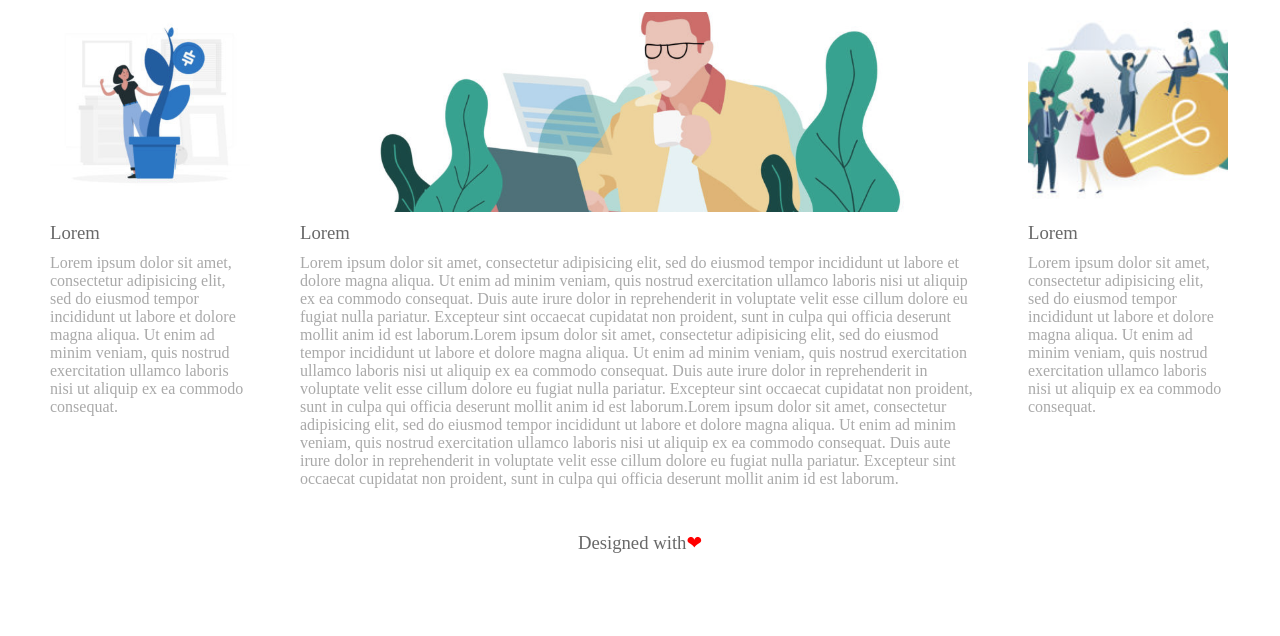
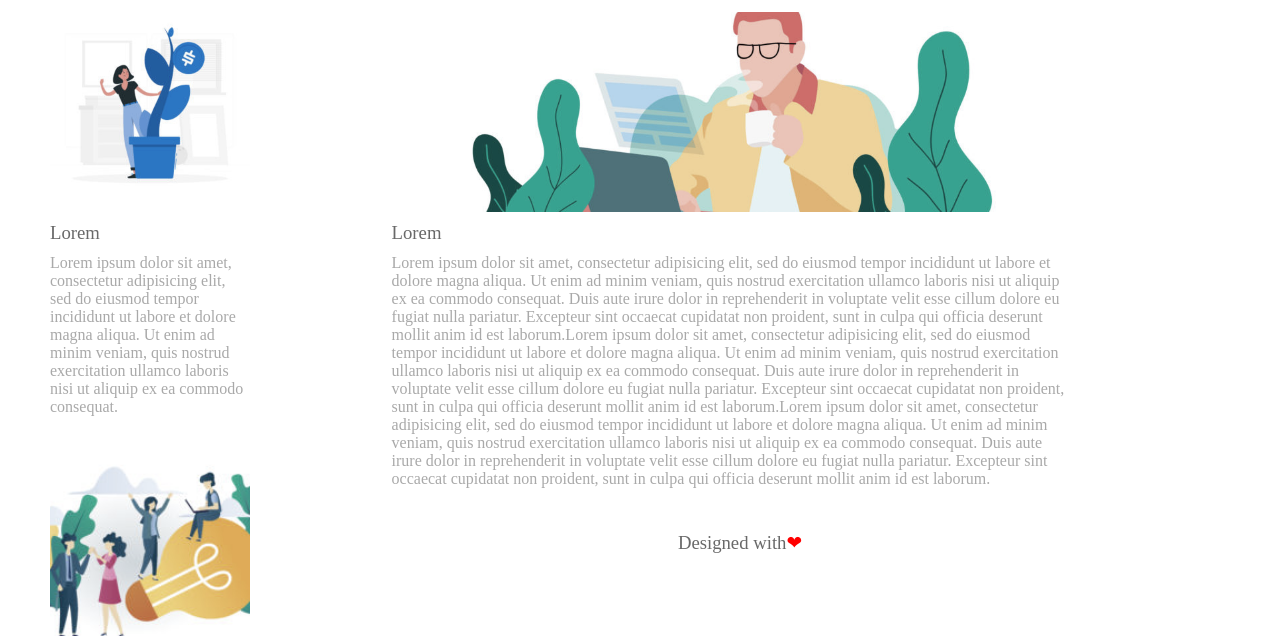
Before and after one commit to trustnodesox/htmlcss-wp, a plain HTML site: page index.html in a window 1280 px wide. Shown: the part 676-1312 px from the top of the page. Before the commit the page ends 1276 px from the top, so only its background shows below. Drawn offline with Linux system fonts and the light colour scheme.

Commit message:
riaprendo nel browser l'index ho notato che non avevo salvato il margin della colonna centrale e aveva sballato tutto

```diff
--- a/master.css
+++ b/master.css
@@ -136,20 +136,16 @@ h3{
 }
 
 .col-3{
-  margin: 50px;
+  margin-right: 12%;
+  margin-left: 12%;
   width: 678px;
+
 }
 
 .col-4{
   width: 200px;
 }
 
-footer{
-  margin-top: 50px;
-  height: 60px;
-  width: 100%;
-  text-align: center;
-}
 
 #heart:after{
   content: '\2764';
@@ -161,3 +157,8 @@ div[class^=col]{
   margin-top: 20px;
   height: 77%;
 }
+
+footer{
+  margin-top: 50px;
+  text-align: center;
+}
```
Also changed, not shown: 1 other file.
